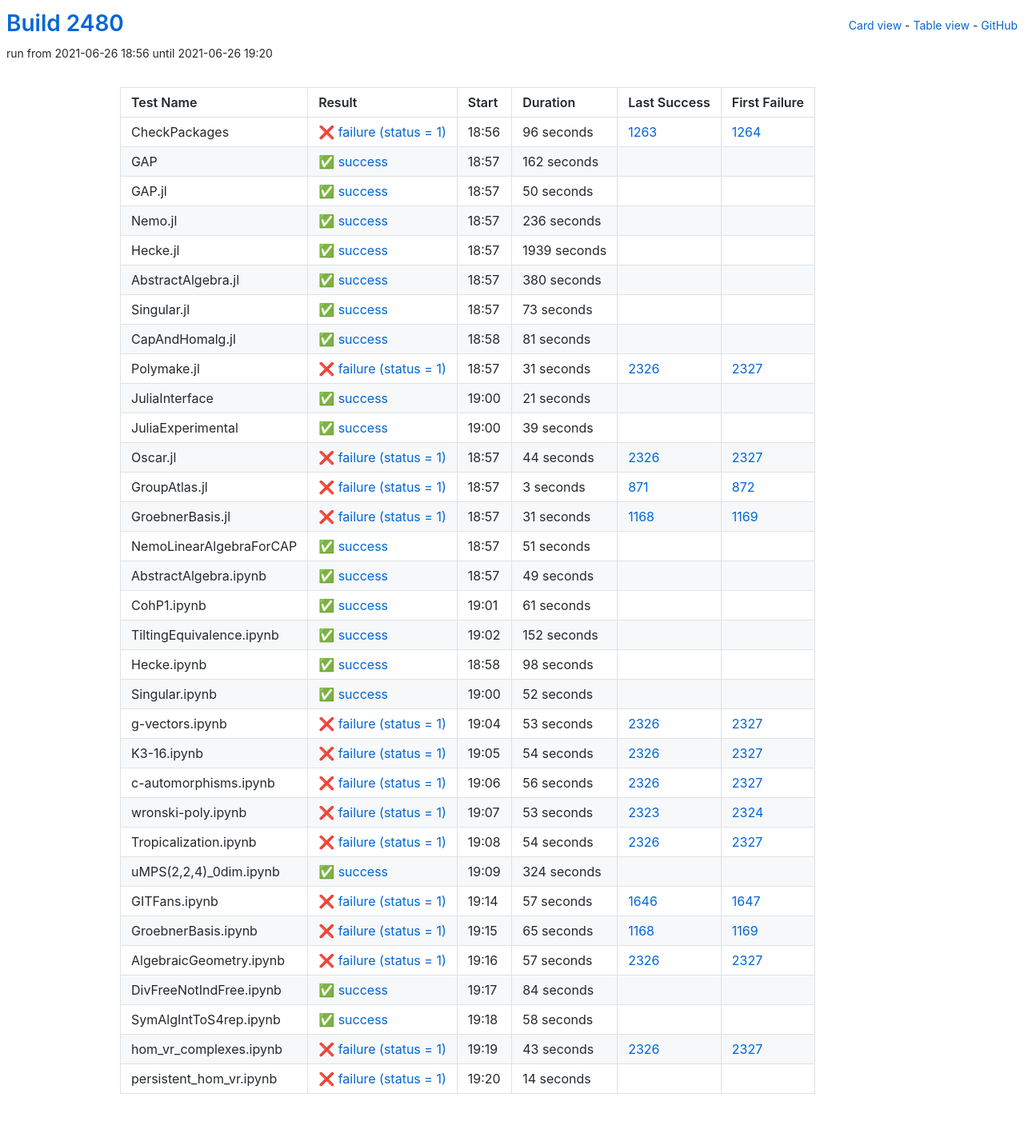
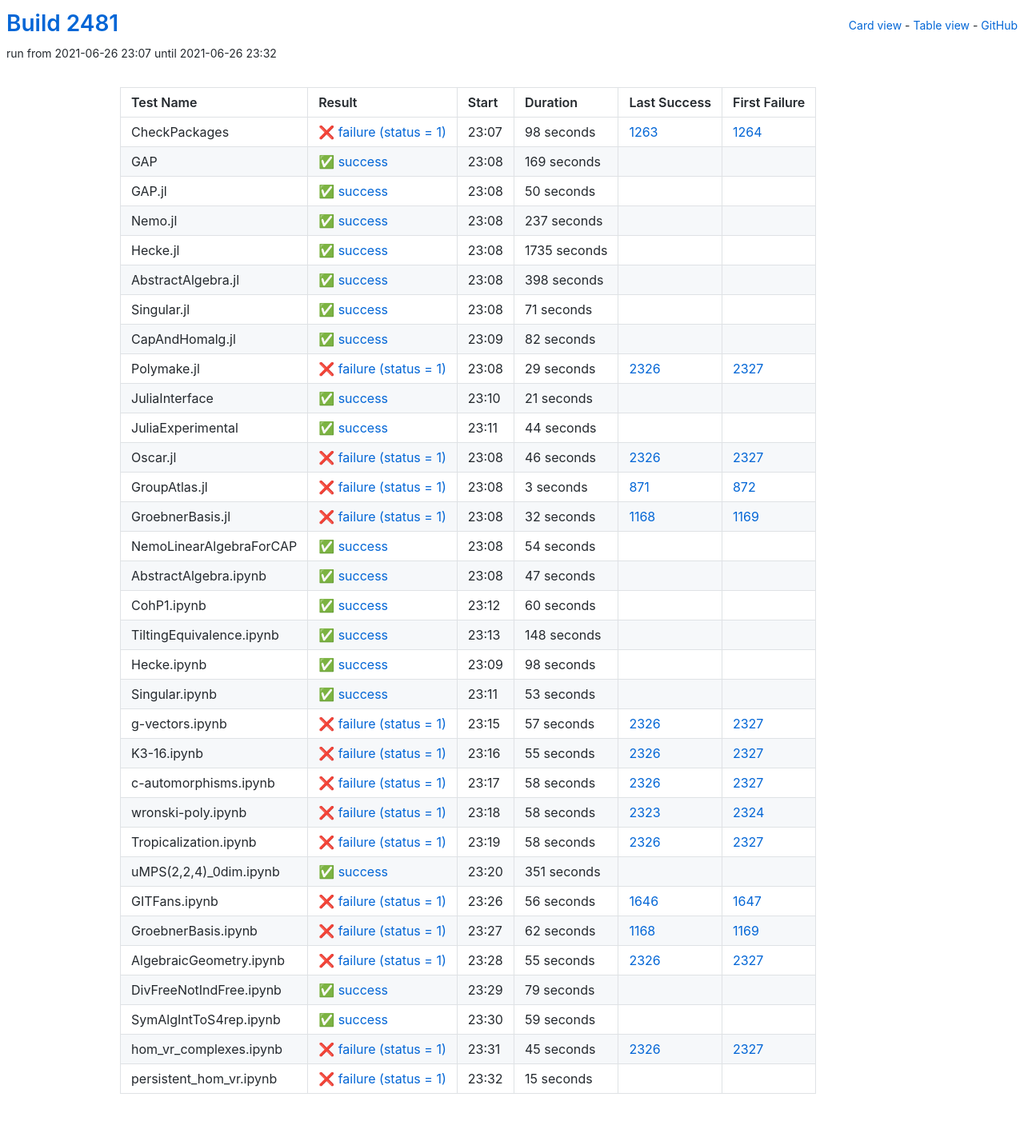
Before and after one commit to oscar-system/oscar-ci-status-stable, a Jekyll site: the page built from table.html, in a window 1280 px wide. Shown: the whole page at 80% size. Built offline with Jekyll 4.4.1, drawn with Linux system fonts in a browser that asks for light colours.

Commit message:
Build #2481

```diff
--- a/_data/ci.yml
+++ b/_data/ci.yml
@@ -1,6 +1,6 @@
 ---
-build: 2480
-build_url: https://oscarci.mathematik.uni-kl.de/job/oscar-stable/2480/
+build: 2481
+build_url: https://oscarci.mathematik.uni-kl.de/job/oscar-stable/2481/
 job: oscar-stable
 organization: oscar-system
 repo: oscar-ci-status-stable
@@ -8,32 +8,32 @@ repourl: https://github.com/oscar-system/oscar-ci-status-stable
 tests:
 - name: CheckPackages
   id: checkpackages
-  log: https://oscarci.mathematik.uni-kl.de/job/oscar-stable/2480/artifact/logs/build-2480/CheckPackages.log
-  start: 2021-06-26 18:56
+  log: https://oscarci.mathematik.uni-kl.de/job/oscar-stable/2481/artifact/logs/build-2481/CheckPackages.log
+  start: 2021-06-26 23:07
   success: false
   exitcode: 1
   status: failure
-  duration: 96
+  duration: 98
   last_success: 1263
   last_success_url: https://oscarci.mathematik.uni-kl.de/job/oscar-stable/1263/
   first_failure: 1264
   first_failure_url: https://oscarci.mathematik.uni-kl.de/job/oscar-stable/1264/
 - name: GAP
   id: gap
-  log: https://oscarci.mathematik.uni-kl.de/job/oscar-stable/2480/artifact/logs/build-2480/GAP.log
-  start: 2021-06-26 18:57
+  log: https://oscarci.mathematik.uni-kl.de/job/oscar-stable/2481/artifact/logs/build-2481/GAP.log
+  start: 2021-06-26 23:08
   success: true
   exitcode: 0
   status: success
-  duration: 162
+  duration: 169
   last_success: false
   last_success_url:
   first_failure: false
   first_failure_url:
 - name: GAP.jl
   id: gap-jl
-  log: https://oscarci.mathematik.uni-kl.de/job/oscar-stable/2480/artifact/logs/build-2480/GAP.jl.log
-  start: 2021-06-26 18:57
+  log: https://oscarci.mathematik.uni-kl.de/job/oscar-stable/2481/artifact/logs/build-2481/GAP.jl.log
+  start: 2021-06-26 23:08
   success: true
   exitcode: 0
   status: success
@@ -44,80 +44,80 @@ tests:
   first_failure_url:
 - name: Nemo.jl
   id: nemo-jl
-  log: https://oscarci.mathematik.uni-kl.de/job/oscar-stable/2480/artifact/logs/build-2480/Nemo.jl.log
-  start: 2021-06-26 18:57
+  log: https://oscarci.mathematik.uni-kl.de/job/oscar-stable/2481/artifact/logs/build-2481/Nemo.jl.log
+  start: 2021-06-26 23:08
   success: true
   exitcode: 0
   status: success
-  duration: 236
+  duration: 237
   last_success: false
   last_success_url:
   first_failure: false
   first_failure_url:
 - name: Hecke.jl
   id: hecke-jl
-  log: https://oscarci.mathematik.uni-kl.de/job/oscar-stable/2480/artifact/logs/build-2480/Hecke.jl.log
-  start: 2021-06-26 18:57
+  log: https://oscarci.mathematik.uni-kl.de/job/oscar-stable/2481/artifact/logs/build-2481/Hecke.jl.log
+  start: 2021-06-26 23:08
   success: true
   exitcode: 0
   status: success
-  duration: 1939
+  duration: 1735
   last_success: false
   last_success_url:
   first_failure: false
   first_failure_url:
 - name: AbstractAlgebra.jl
   id: abstractalgebra-jl
-  log: https://oscarci.mathematik.uni-kl.de/job/oscar-stable/2480/artifact/logs/build-2480/AbstractAlgebra.jl.log
-  start: 2021-06-26 18:57
+  log: https://oscarci.mathematik.uni-kl.de/job/oscar-stable/2481/artifact/logs/build-2481/AbstractAlgebra.jl.log
+  start: 2021-06-26 23:08
   success: true
   exitcode: 0
   status: success
-  duration: 380
+  duration: 398
   last_success: false
   last_success_url:
   first_failure: false
   first_failure_url:
 - name: Singular.jl
   id: singular-jl
-  log: https://oscarci.mathematik.uni-kl.de/job/oscar-stable/2480/artifact/logs/build-2480/Singular.jl.log
-  start: 2021-06-26 18:57
+  log: https://oscarci.mathematik.uni-kl.de/job/oscar-stable/2481/artifact/logs/build-2481/Singular.jl.log
+  start: 2021-06-26 23:08
   success: true
   exitcode: 0
   status: success
-  duration: 73
+  duration: 71
   last_success: false
   last_success_url:
   first_failure: false
   first_failure_url:
 - name: CapAndHomalg.jl
   id: capandhomalg-jl
-  log: https://oscarci.mathematik.uni-kl.de/job/oscar-stable/2480/artifact/logs/build-2480/CapAndHomalg.jl.log
-  start: 2021-06-26 18:58
+  log: https://oscarci.mathematik.uni-kl.de/job/oscar-stable/2481/artifact/logs/build-2481/CapAndHomalg.jl.log
+  start: 2021-06-26 23:09
   success: true
   exitcode: 0
   status: success
-  duration: 81
+  duration: 82
   last_success: false
   last_success_url:
   first_failure: false
   first_failure_url:
 - name: Polymake.jl
   id: polymake-jl
-  log: https://oscarci.mathematik.uni-kl.de/job/oscar-stable/2480/artifact/logs/build-2480/Polymake.jl.log
-  start: 2021-06-26 18:57
+  log: https://oscarci.mathematik.uni-kl.de/job/oscar-stable/2481/artifact/logs/build-2481/Polymake.jl.log
+  start: 2021-06-26 23:08
   success: false
   exitcode: 1
   status: failure
-  duration: 31
+  duration: 29
   last_success: 2326
   last_success_url: https://oscarci.mathematik.uni-kl.de/job/oscar-stable/2326/
   first_failure: 2327
   first_failure_url: https://oscarci.mathematik.uni-kl.de/job/oscar-stable/2327/
 - name: JuliaInterface
   id: juliainterface
-  log: https://oscarci.mathematik.uni-kl.de/job/oscar-stable/2480/artifact/logs/build-2480/JuliaInterface.log
-  start: 2021-06-26 19:00
+  log: https://oscarci.mathematik.uni-kl.de/job/oscar-stable/2481/artifact/logs/build-2481/JuliaInterface.log
+  start: 2021-06-26 23:10
   success: true
   exitcode: 0
   status: success
@@ -128,32 +128,32 @@ tests:
   first_failure_url:
 - name: JuliaExperimental
   id: juliaexperimental
-  log: https://oscarci.mathematik.uni-kl.de/job/oscar-stable/2480/artifact/logs/build-2480/JuliaExperimental.log
-  start: 2021-06-26 19:00
+  log: https://oscarci.mathematik.uni-kl.de/job/oscar-stable/2481/artifact/logs/build-2481/JuliaExperimental.log
+  start: 2021-06-26 23:11
   success: true
   exitcode: 0
   status: success
-  duration: 39
+  duration: 44
   last_success: false
   last_success_url:
   first_failure: false
   first_failure_url:
 - name: Oscar.jl
   id: oscar-jl
-  log: https://oscarci.mathematik.uni-kl.de/job/oscar-stable/2480/artifact/logs/build-2480/Oscar.jl.log
-  start: 2021-06-26 18:57
+  log: https://oscarci.mathematik.uni-kl.de/job/oscar-stable/2481/artifact/logs/build-2481/Oscar.jl.log
+  start: 2021-06-26 23:08
   success: false
   exitcode: 1
   status: failure
-  duration: 44
+  duration: 46
   last_success: 2326
   last_success_url: https://oscarci.mathematik.uni-kl.de/job/oscar-stable/2326/
   first_failure: 2327
   first_failure_url: https://oscarci.mathematik.uni-kl.de/job/oscar-stable/2327/
 - name: GroupAtlas.jl
   id: groupatlas-jl
-  log: https://oscarci.mathematik.uni-kl.de/job/oscar-stable/2480/artifact/logs/build-2480/GroupAtlas.jl.log
-  start: 2021-06-26 18:57
+  log: https://oscarci.mathematik.uni-kl.de/job/oscar-stable/2481/artifact/logs/build-2481/GroupAtlas.jl.log
+  start: 2021-06-26 23:08
   success: false
   exitcode: 1
   status: failure
@@ -164,68 +164,68 @@ tests:
   first_failure_url: https://oscarci.mathematik.uni-kl.de/job/oscar-stable/872/
 - name: GroebnerBasis.jl
   id: groebnerbasis-jl
-  log: https://oscarci.mathematik.uni-kl.de/job/oscar-stable/2480/artifact/logs/build-2480/GroebnerBasis.jl.log
-  start: 2021-06-26 18:57
+  log: https://oscarci.mathematik.uni-kl.de/job/oscar-stable/2481/artifact/logs/build-2481/GroebnerBasis.jl.log
+  start: 2021-06-26 23:08
   success: false
   exitcode: 1
   status: failure
-  duration: 31
+  duration: 32
   last_success: 1168
   last_success_url: https://oscarci.mathematik.uni-kl.de/job/oscar-stable/1168/
   first_failure: 1169
   first_failure_url: https://oscarci.mathematik.uni-kl.de/job/oscar-stable/1169/
 - name: NemoLinearAlgebraForCAP
   id: nemolinearalgebraforcap
-  log: https://oscarci.mathematik.uni-kl.de/job/oscar-stable/2480/artifact/logs/build-2480/NemoLinearAlgebraForCAP.log
-  start: 2021-06-26 18:57
+  log: https://oscarci.mathematik.uni-kl.de/job/oscar-stable/2481/artifact/logs/build-2481/NemoLinearAlgebraForCAP.log
+  start: 2021-06-26 23:08
   success: true
   exitcode: 0
   status: success
-  duration: 51
+  duration: 54
   last_success: false
   last_success_url:
   first_failure: false
   first_failure_url:
 - name: AbstractAlgebra.ipynb
   id: abstractalgebra-ipynb
-  log: https://oscarci.mathematik.uni-kl.de/job/oscar-stable/2480/artifact/logs/build-2480/AbstractAlgebra.ipynb.log
-  start: 2021-06-26 18:57
+  log: https://oscarci.mathematik.uni-kl.de/job/oscar-stable/2481/artifact/logs/build-2481/AbstractAlgebra.ipynb.log
+  start: 2021-06-26 23:08
   success: true
   exitcode: 0
   status: success
-  duration: 49
+  duration: 47
   last_success: false
   last_success_url:
   first_failure: false
   first_failure_url:
 - name: CohP1.ipynb
   id: cohp1-ipynb
-  log: https://oscarci.mathematik.uni-kl.de/job/oscar-stable/2480/artifact/logs/build-2480/CohP1.ipynb.log
-  start: 2021-06-26 19:01
+  log: https://oscarci.mathematik.uni-kl.de/job/oscar-stable/2481/artifact/logs/build-2481/CohP1.ipynb.log
+  start: 2021-06-26 23:12
   success: true
   exitcode: 0
   status: success
-  duration: 61
+  duration: 60
   last_success: false
   last_success_url:
   first_failure: false
   first_failure_url:
 - name: TiltingEquivalence.ipynb
   id: tiltingequivalence-ipynb
-  log: https://oscarci.mathematik.uni-kl.de/job/oscar-stable/2480/artifact/logs/build-2480/TiltingEquivalence.ipynb.log
-  start: 2021-06-26 19:02
+  log: https://oscarci.mathematik.uni-kl.de/job/oscar-stable/2481/artifact/logs/build-2481/TiltingEquivalence.ipynb.log
+  start: 2021-06-26 23:13
   success: true
   exitcode: 0
   status: success
-  duration: 152
+  duration: 148
   last_success: false
   last_success_url:
   first_failure: false
   first_failure_url:
 - name: Hecke.ipynb
   id: hecke-ipynb
-  log: https://oscarci.mathematik.uni-kl.de/job/oscar-stable/2480/artifact/logs/build-2480/Hecke.ipynb.log
-  start: 2021-06-26 18:58
+  log: https://oscarci.mathematik.uni-kl.de/job/oscar-stable/2481/artifact/logs/build-2481/Hecke.ipynb.log
+  start: 2021-06-26 23:09
   success: true
   exitcode: 0
   status: success
@@ -236,116 +236,20 @@ tests:
   first_failure_url:
 - name: Singular.ipynb
   id: singular-ipynb
-  log: https://oscarci.mathematik.uni-kl.de/job/oscar-stable/2480/artifact/logs/build-2480/Singular.ipynb.log
-  start: 2021-06-26 19:00
+  log: https://oscarci.mathematik.uni-kl.de/job/oscar-stable/2481/artifact/logs/build-2481/Singular.ipynb.log
+  start: 2021-06-26 23:11
   success: true
   exitcode: 0
   status: success
-  duration: 52
+  duration: 53
   last_success: false
   last_success_url:
   first_failure: false
   first_failure_url:
 - name: g-vectors.ipynb
   id: g-vectors-ipynb
-  log: https://oscarci.mathematik.uni-kl.de/job/oscar-stable/2480/artifact/logs/build-2480/g-vectors.ipynb.log
-  start: 2021-06-26 19:04
-  success: false
-  exitcode: 1
-  status: failure
-  duration: 53
-  last_success: 2326
-  last_success_url: https://oscarci.mathematik.uni-kl.de/job/oscar-stable/2326/
-  first_failure: 2327
-  first_failure_url: https://oscarci.mathematik.uni-kl.de/job/oscar-stable/2327/
-- name: K3-16.ipynb
-  id: k3-16-ipynb
-  log: https://oscarci.mathematik.uni-kl.de/job/oscar-stable/2480/artifact/logs/build-2480/K3-16.ipynb.log
-  start: 2021-06-26 19:05
-  success: false
-  exitcode: 1
-  status: failure
-  duration: 54
-  last_success: 2326
-  last_success_url: https://oscarci.mathematik.uni-kl.de/job/oscar-stable/2326/
-  first_failure: 2327
-  first_failure_url: https://oscarci.mathematik.uni-kl.de/job/oscar-stable/2327/
-- name: c-automorphisms.ipynb
-  id: c-automorphisms-ipynb
-  log: https://oscarci.mathematik.uni-kl.de/job/oscar-stable/2480/artifact/logs/build-2480/c-automorphisms.ipynb.log
-  start: 2021-06-26 19:06
-  success: false
-  exitcode: 1
-  status: failure
-  duration: 56
-  last_success: 2326
-  last_success_url: https://oscarci.mathematik.uni-kl.de/job/oscar-stable/2326/
-  first_failure: 2327
-  first_failure_url: https://oscarci.mathematik.uni-kl.de/job/oscar-stable/2327/
-- name: wronski-poly.ipynb
-  id: wronski-poly-ipynb
-  log: https://oscarci.mathematik.uni-kl.de/job/oscar-stable/2480/artifact/logs/build-2480/wronski-poly.ipynb.log
-  start: 2021-06-26 19:07
-  success: false
-  exitcode: 1
-  status: failure
-  duration: 53
-  last_success: 2323
-  last_success_url: https://oscarci.mathematik.uni-kl.de/job/oscar-stable/2323/
-  first_failure: 2324
-  first_failure_url: https://oscarci.mathematik.uni-kl.de/job/oscar-stable/2324/
-- name: Tropicalization.ipynb
-  id: tropicalization-ipynb
-  log: https://oscarci.mathematik.uni-kl.de/job/oscar-stable/2480/artifact/logs/build-2480/Tropicalization.ipynb.log
-  start: 2021-06-26 19:08
-  success: false
-  exitcode: 1
-  status: failure
-  duration: 54
-  last_success: 2326
-  last_success_url: https://oscarci.mathematik.uni-kl.de/job/oscar-stable/2326/
-  first_failure: 2327
-  first_failure_url: https://oscarci.mathematik.uni-kl.de/job/oscar-stable/2327/
-- name: uMPS(2,2,4)_0dim.ipynb
-  id: umps-2-2-4-0dim-ipynb
-  log: https://oscarci.mathematik.uni-kl.de/job/oscar-stable/2480/artifact/logs/build-2480/uMPS-2-2-4-_0dim.ipynb.log
-  start: 2021-06-26 19:09
-  success: true
-  exitcode: 0
-  status: success
-  duration: 324
-  last_success: false
-  last_success_url:
-  first_failure: false
-  first_failure_url:
-- name: GITFans.ipynb
-  id: gitfans-ipynb
-  log: https://oscarci.mathematik.uni-kl.de/job/oscar-stable/2480/artifact/logs/build-2480/GITFans.ipynb.log
-  start: 2021-06-26 19:14
-  success: false
-  exitcode: 1
-  status: failure
-  duration: 57
-  last_success: 1646
-  last_success_url: https://oscarci.mathematik.uni-kl.de/job/oscar-stable/1646/
-  first_failure: 1647
-  first_failure_url: https://oscarci.mathematik.uni-kl.de/job/oscar-stable/1647/
-- name: GroebnerBasis.ipynb
-  id: groebnerbasis-ipynb
-  log: https://oscarci.mathematik.uni-kl.de/job/oscar-stable/2480/artifact/logs/build-2480/GroebnerBasis.ipynb.log
-  start: 2021-06-26 19:15
-  success: false
-  exitcode: 1
-  status: failure
-  duration: 65
-  last_success: 1168
-  last_success_url: https://oscarci.mathematik.uni-kl.de/job/oscar-stable/1168/
-  first_failure: 1169
-  first_failure_url: https://oscarci.mathematik.uni-kl.de/job/oscar-stable/1169/
-- name: AlgebraicGeometry.ipynb
-  id: algebraicgeometry-ipynb
-  log: https://oscarci.mathematik.uni-kl.de/job/oscar-stable/2480/artifact/logs/build-2480/AlgebraicGeometry.ipynb.log
-  start: 2021-06-26 19:16
+  log: https://oscarci.mathematik.uni-kl.de/job/oscar-stable/2481/artifact/logs/build-2481/g-vectors.ipynb.log
+  start: 2021-06-26 23:15
   success: false
   exitcode: 1
   status: failure
@@ -354,50 +258,146 @@ tests:
   last_success_url: https://oscarci.mathematik.uni-kl.de/job/oscar-stable/2326/
   first_failure: 2327
   first_failure_url: https://oscarci.mathematik.uni-kl.de/job/oscar-stable/2327/
-- name: DivFreeNotIndFree.ipynb
-  id: divfreenotindfree-ipynb
-  log: https://oscarci.mathematik.uni-kl.de/job/oscar-stable/2480/artifact/logs/build-2480/DivFreeNotIndFree.ipynb.log
-  start: 2021-06-26 19:17
+- name: K3-16.ipynb
+  id: k3-16-ipynb
+  log: https://oscarci.mathematik.uni-kl.de/job/oscar-stable/2481/artifact/logs/build-2481/K3-16.ipynb.log
+  start: 2021-06-26 23:16
+  success: false
+  exitcode: 1
+  status: failure
+  duration: 55
+  last_success: 2326
+  last_success_url: https://oscarci.mathematik.uni-kl.de/job/oscar-stable/2326/
+  first_failure: 2327
+  first_failure_url: https://oscarci.mathematik.uni-kl.de/job/oscar-stable/2327/
+- name: c-automorphisms.ipynb
+  id: c-automorphisms-ipynb
+  log: https://oscarci.mathematik.uni-kl.de/job/oscar-stable/2481/artifact/logs/build-2481/c-automorphisms.ipynb.log
+  start: 2021-06-26 23:17
+  success: false
+  exitcode: 1
+  status: failure
+  duration: 58
+  last_success: 2326
+  last_success_url: https://oscarci.mathematik.uni-kl.de/job/oscar-stable/2326/
+  first_failure: 2327
+  first_failure_url: https://oscarci.mathematik.uni-kl.de/job/oscar-stable/2327/
+- name: wronski-poly.ipynb
+  id: wronski-poly-ipynb
+  log: https://oscarci.mathematik.uni-kl.de/job/oscar-stable/2481/artifact/logs/build-2481/wronski-poly.ipynb.log
+  start: 2021-06-26 23:18
+  success: false
+  exitcode: 1
+  status: failure
+  duration: 58
+  last_success: 2323
+  last_success_url: https://oscarci.mathematik.uni-kl.de/job/oscar-stable/2323/
+  first_failure: 2324
+  first_failure_url: https://oscarci.mathematik.uni-kl.de/job/oscar-stable/2324/
+- name: Tropicalization.ipynb
+  id: tropicalization-ipynb
+  log: https://oscarci.mathematik.uni-kl.de/job/oscar-stable/2481/artifact/logs/build-2481/Tropicalization.ipynb.log
+  start: 2021-06-26 23:19
+  success: false
+  exitcode: 1
+  status: failure
+  duration: 58
+  last_success: 2326
+  last_success_url: https://oscarci.mathematik.uni-kl.de/job/oscar-stable/2326/
+  first_failure: 2327
+  first_failure_url: https://oscarci.mathematik.uni-kl.de/job/oscar-stable/2327/
+- name: uMPS(2,2,4)_0dim.ipynb
+  id: umps-2-2-4-0dim-ipynb
+  log: https://oscarci.mathematik.uni-kl.de/job/oscar-stable/2481/artifact/logs/build-2481/uMPS-2-2-4-_0dim.ipynb.log
+  start: 2021-06-26 23:20
   success: true
   exitcode: 0
   status: success
-  duration: 84
+  duration: 351
+  last_success: false
+  last_success_url:
+  first_failure: false
+  first_failure_url:
+- name: GITFans.ipynb
+  id: gitfans-ipynb
+  log: https://oscarci.mathematik.uni-kl.de/job/oscar-stable/2481/artifact/logs/build-2481/GITFans.ipynb.log
+  start: 2021-06-26 23:26
+  success: false
+  exitcode: 1
+  status: failure
+  duration: 56
+  last_success: 1646
+  last_success_url: https://oscarci.mathematik.uni-kl.de/job/oscar-stable/1646/
+  first_failure: 1647
+  first_failure_url: https://oscarci.mathematik.uni-kl.de/job/oscar-stable/1647/
+- name: GroebnerBasis.ipynb
+  id: groebnerbasis-ipynb
+  log: https://oscarci.mathematik.uni-kl.de/job/oscar-stable/2481/artifact/logs/build-2481/GroebnerBasis.ipynb.log
+  start: 2021-06-26 23:27
+  success: false
+  exitcode: 1
+  status: failure
+  duration: 62
+  last_success: 1168
+  last_success_url: https://oscarci.mathematik.uni-kl.de/job/oscar-stable/1168/
+  first_failure: 1169
+  first_failure_url: https://oscarci.mathematik.uni-kl.de/job/oscar-stable/1169/
+- name: AlgebraicGeometry.ipynb
+  id: algebraicgeometry-ipynb
+  log: https://oscarci.mathematik.uni-kl.de/job/oscar-stable/2481/artifact/logs/build-2481/AlgebraicGeometry.ipynb.log
+  start: 2021-06-26 23:28
+  success: false
+  exitcode: 1
+  status: failure
+  duration: 55
+  last_success: 2326
+  last_success_url: https://oscarci.mathematik.uni-kl.de/job/oscar-stable/2326/
+  first_failure: 2327
+  first_failure_url: https://oscarci.mathematik.uni-kl.de/job/oscar-stable/2327/
+- name: DivFreeNotIndFree.ipynb
+  id: divfreenotindfree-ipynb
+  log: https://oscarci.mathematik.uni-kl.de/job/oscar-stable/2481/artifact/logs/build-2481/DivFreeNotIndFree.ipynb.log
+  start: 2021-06-26 23:29
+  success: true
+  exitcode: 0
+  status: success
+  duration: 79
   last_success: false
   last_success_url:
   first_failure: false
   first_failure_url:
 - name: SymAlgIntToS4rep.ipynb
   id: symalginttos4rep-ipynb
-  log: https://oscarci.mathematik.uni-kl.de/job/oscar-stable/2480/artifact/logs/build-2480/SymAlgIntToS4rep.ipynb.log
-  start: 2021-06-26 19:18
+  log: https://oscarci.mathematik.uni-kl.de/job/oscar-stable/2481/artifact/logs/build-2481/SymAlgIntToS4rep.ipynb.log
+  start: 2021-06-26 23:30
   success: true
   exitcode: 0
   status: success
-  duration: 58
+  duration: 59
   last_success: false
   last_success_url:
   first_failure: false
   first_failure_url:
 - name: hom_vr_complexes.ipynb
   id: hom-vr-complexes-ipynb
-  log: https://oscarci.mathematik.uni-kl.de/job/oscar-stable/2480/artifact/logs/build-2480/hom_vr_complexes.ipynb.log
-  start: 2021-06-26 19:19
+  log: https://oscarci.mathematik.uni-kl.de/job/oscar-stable/2481/artifact/logs/build-2481/hom_vr_complexes.ipynb.log
+  start: 2021-06-26 23:31
   success: false
   exitcode: 1
   status: failure
-  duration: 43
+  duration: 45
   last_success: 2326
   last_success_url: https://oscarci.mathematik.uni-kl.de/job/oscar-stable/2326/
   first_failure: 2327
   first_failure_url: https://oscarci.mathematik.uni-kl.de/job/oscar-stable/2327/
 - name: persistent_hom_vr.ipynb
   id: persistent-hom-vr-ipynb
-  log: https://oscarci.mathematik.uni-kl.de/job/oscar-stable/2480/artifact/logs/build-2480/persistent_hom_vr.ipynb.log
-  start: 2021-06-26 19:20
+  log: https://oscarci.mathematik.uni-kl.de/job/oscar-stable/2481/artifact/logs/build-2481/persistent_hom_vr.ipynb.log
+  start: 2021-06-26 23:32
   success: false
   exitcode: 1
   status: failure
-  duration: 14
+  duration: 15
   last_success: false
   last_success_url:
   first_failure: false
```
Also changed, not shown: README.md.
